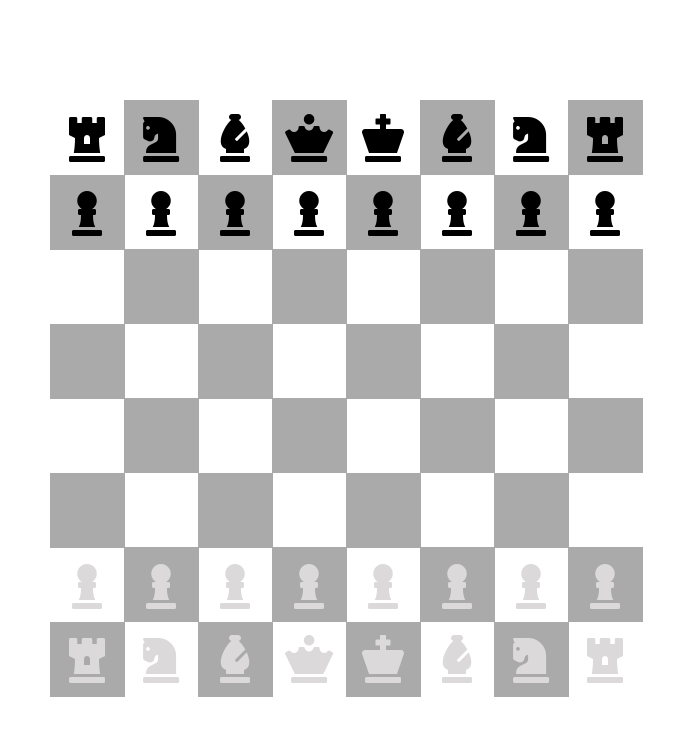
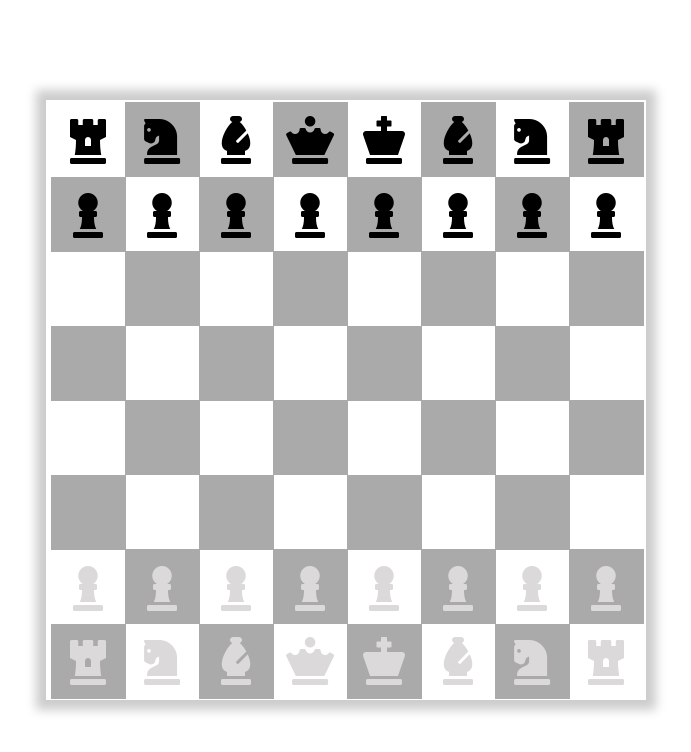
Before and after one commit to balajisr/play-chess, a plain HTML site: page index.html in a window 1280 px wide. Shown: the whole page, without its empty margins (294-985 px from the left). Drawn offline with Linux system fonts and the light colour scheme.

Commit message:
added box shadow to board

```diff
--- a/main.css
+++ b/main.css
@@ -13,7 +13,12 @@
     top: 50%;
     left: 50%;
     margin-right: -50%;
-    transform: translate(-50%, -50%)
+    transform: translate(-50%, -50%);
+    -moz-box-shadow: 0 0 10px 10px #cccccc;
+    -webkit-box-shadow: 0 0 10px 10px#cccccc;
+    box-shadow: 0 0 10px 10px #cccccc;
+    padding-top: 2px;
+    padding-left: 2px;
 }
 
 .chess-piece {
```
